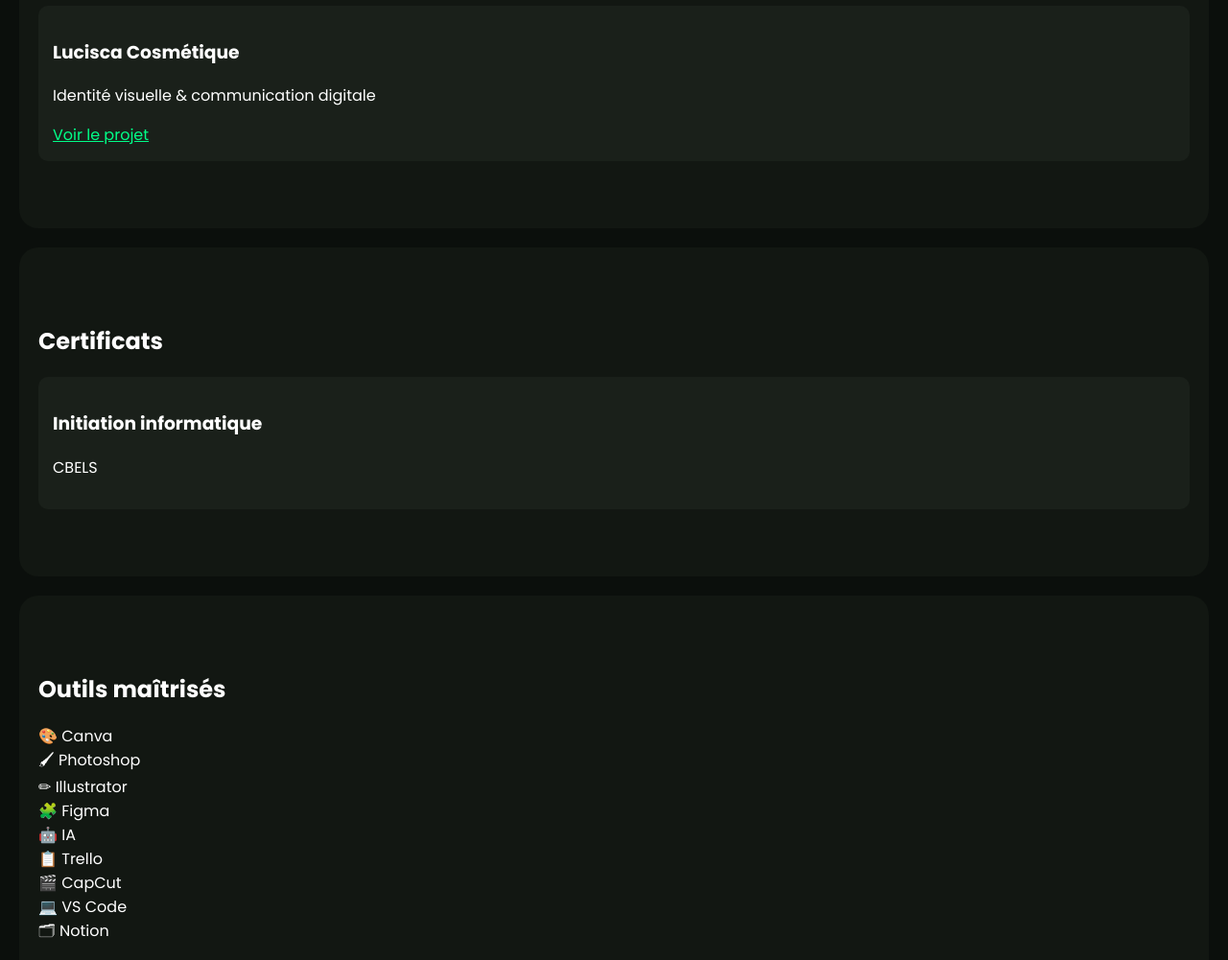
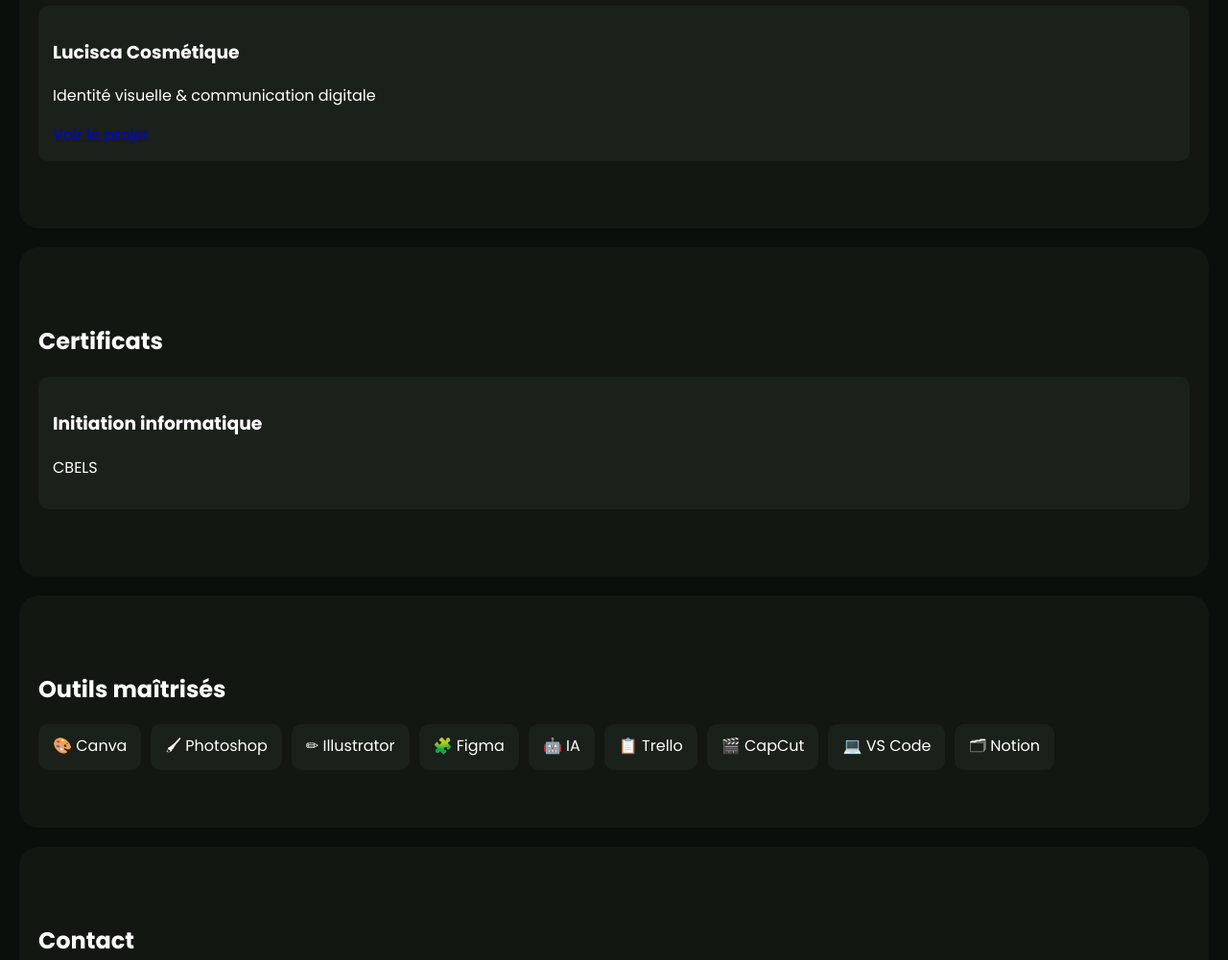
Before and after one commit to gbakposamuel-alt/GBAKPO-Samuel, a plain HTML site: page index.html in a window 1280 px wide. Shown: the part 1680-2681 px from the top of the page at 96% size. Drawn offline with Linux system fonts and the light colour scheme.

Commit message:
Update style.css
V6

```diff
--- a/style.css
+++ b/style.css
@@ -15,7 +15,6 @@ body {
   top: 0;
 }
 
-/* MENU PC */
 #menu {
   display: flex;
   gap: 15px;
@@ -30,7 +29,6 @@ body {
   color: #00ff88;
 }
 
-/* ACTIONS */
 .actions {
   margin-left: auto;
 }
@@ -40,7 +38,6 @@ body {
   font-size: 18px;
 }
 
-/* HAMBURGER */
 .hamburger {
   display: none;
 }
@@ -80,8 +77,17 @@ body {
   border-radius: 10px;
 }
 
-.card a {
-  color: #00ff88;
+/* OUTILS */
+.tools {
+  display: flex;
+  flex-wrap: wrap;
+  gap: 10px;
+}
+
+.tool {
+  background: #1a201a;
+  padding: 10px 15px;
+  border-radius: 10px;
 }
 
 /* CONTACT */
@@ -115,5 +121,4 @@ body {
   #menu.active {
     display: flex;
   }
-
 }
```
